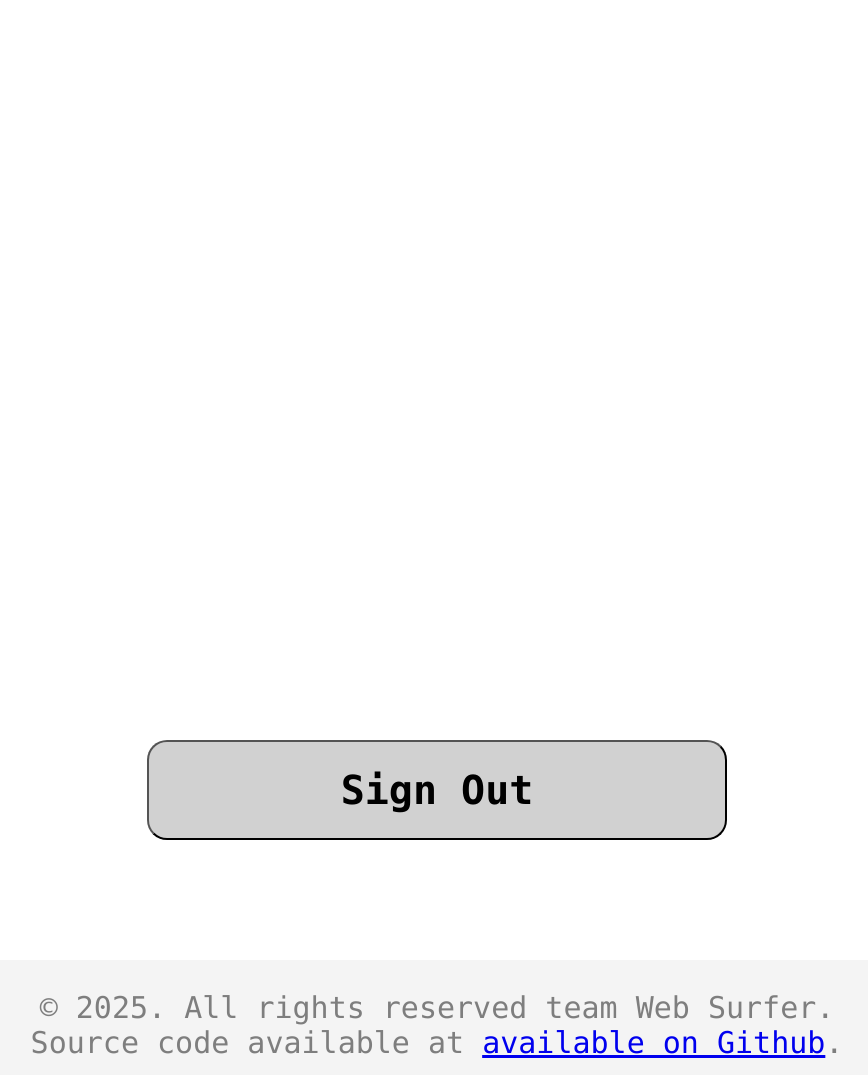
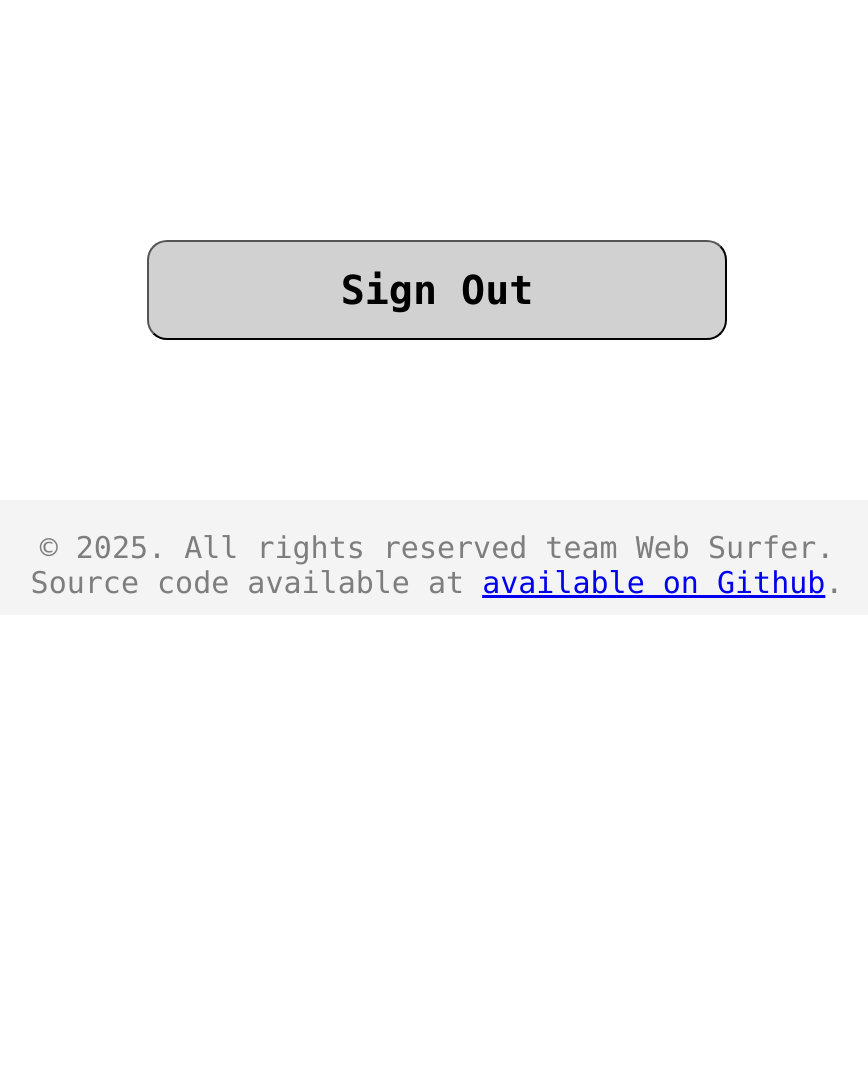
Before and after one commit to software-students-spring2025/2-web-app-web-surfer, a Flask app: page /profile in a window 1280 px wide. Shown: the part 1500-2575 px from the top of the page, without its empty margins (203-1071 px from the left). After the commit the page ends 2098 px from the top, so only its background shows below. Run offline with Flask 3, Linux system fonts and the light colour scheme.

Commit message:
profile logout button adjustment

```diff
--- a/static/css/style.css
+++ b/static/css/style.css
@@ -233,5 +233,5 @@ footer p{
 }
 
 .admin-replace-wishlist-container{
-    min-height: 1400px;
+    min-height: 900px;
 }
```
